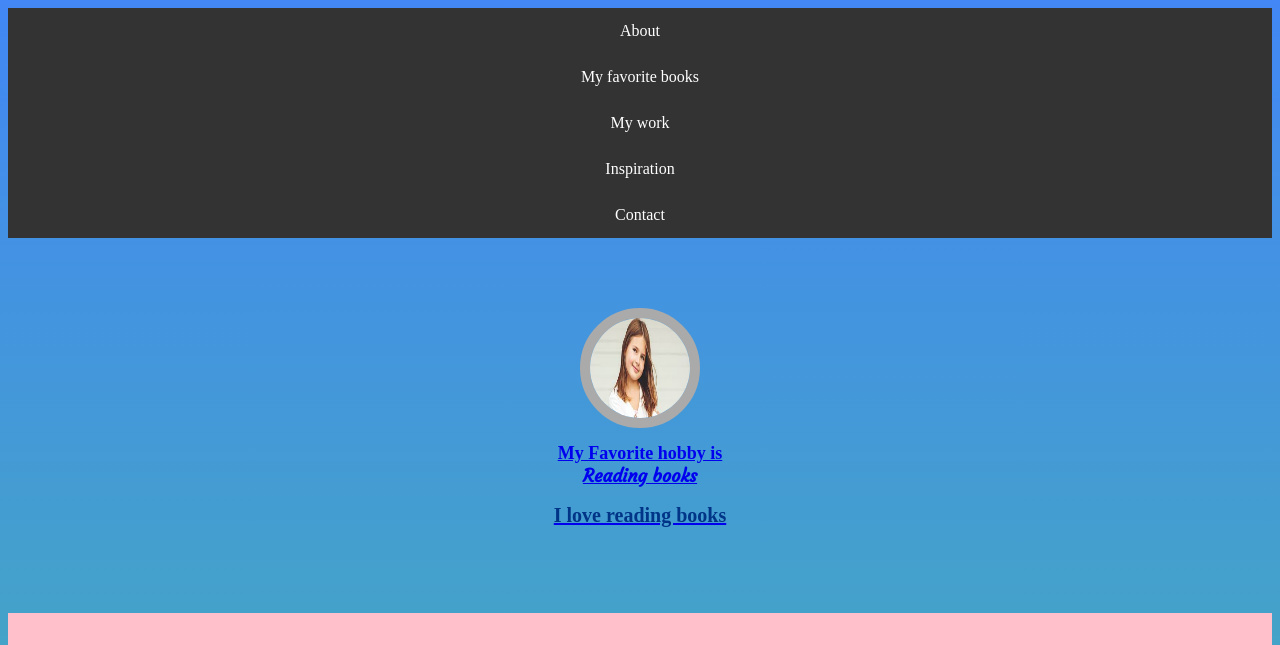
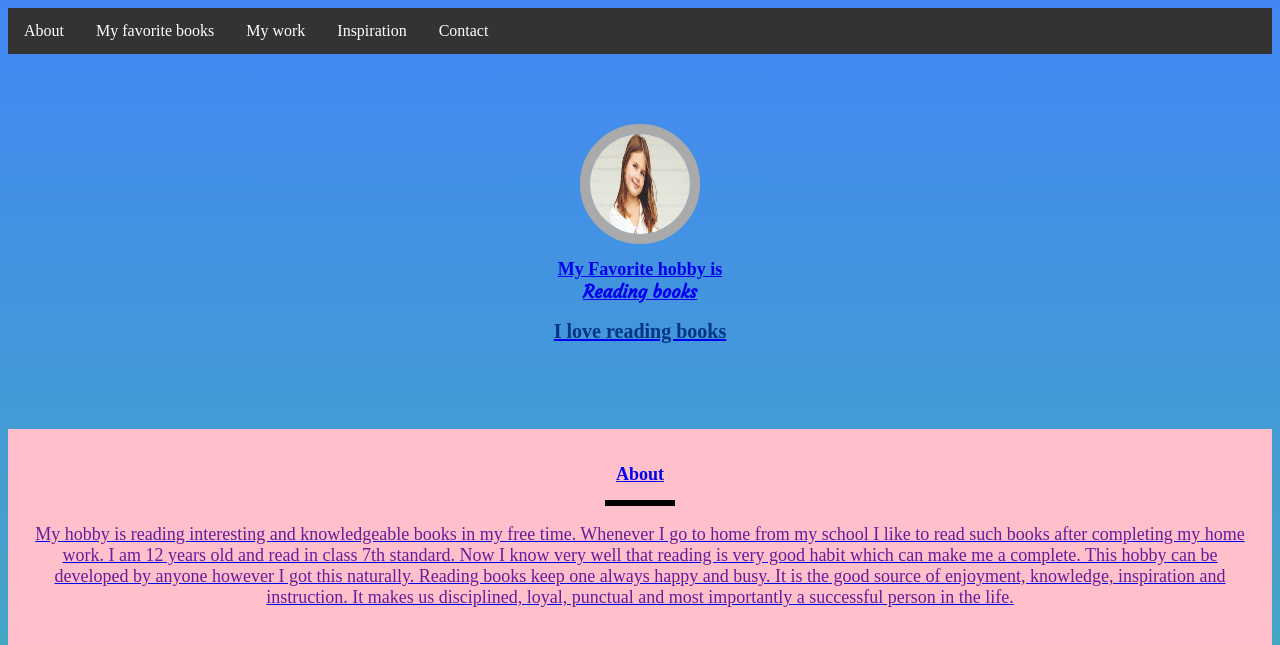
Before and after one commit to sakethuse/projetc-60, a plain HTML site: page index.html in a window 1280 px wide. Shown: the top 645 px of the page. Drawn offline with Linux system fonts and the light colour scheme.

Commit message:
Update portfolio.css

```diff
--- a/portfolio.css
+++ b/portfolio.css
@@ -56,7 +56,7 @@ h2 {
 }
 
 .link {
-/* Make the menu items float left*/
+   float: left;
 
 }
 
```
